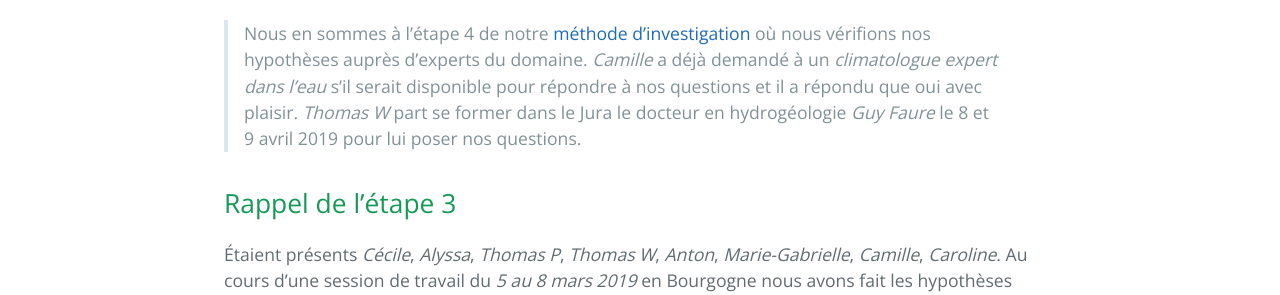
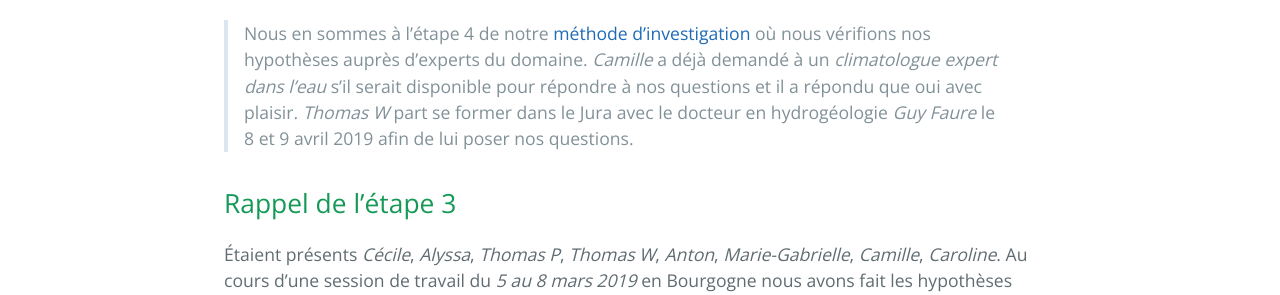
Before and after one commit to secheresses/Ancien-site, a Jekyll site: the page built from pages/risques-penurie-eau.md, in a window 1280 px wide and 900 px high, scrolled down 436 px. Shown: the part 160-455 px from the top of the window. Built offline with Jekyll 4.4.1, drawn with Linux system fonts in a browser that asks for light colours.

Commit message:
Update risques-penurie-eau.md
Correction phrase d'intro

```diff
--- a/pages/risques-penurie-eau.md
+++ b/pages/risques-penurie-eau.md
@@ -6,7 +6,7 @@ permalink: /risques-penurie-eau
 
 # Où seront les zones qui présentent un risque de pénurie d'eau potable - métropole & outre-mer?
 
-> Nous en sommes à l'étape 4 de notre [méthode d'investigation](../methode) où nous vérifions nos hypothèses auprès d'experts du domaine. *Camille* a déjà demandé à un *climatologue expert dans l'eau* s'il serait disponible pour répondre à nos questions et il a répondu que oui avec plaisir. *Thomas W* part se former dans le Jura le docteur en hydrogéologie *Guy Faure* le 8 et 9 avril 2019 pour lui poser nos questions.
+> Nous en sommes à l'étape 4 de notre [méthode d'investigation](../methode) où nous vérifions nos hypothèses auprès d'experts du domaine. *Camille* a déjà demandé à un *climatologue expert dans l'eau* s'il serait disponible pour répondre à nos questions et il a répondu que oui avec plaisir. *Thomas W* part se former dans le Jura avec le docteur en hydrogéologie *Guy Faure* le 8 et 9 avril 2019 afin de lui poser nos questions.
 
 Rappel de l'étape 3
 ---
```
